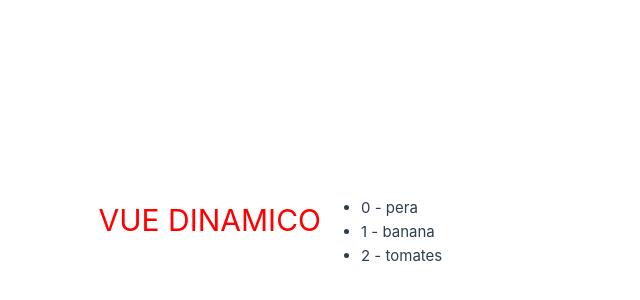
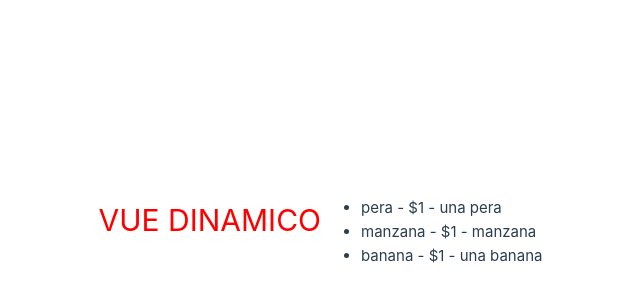
Before and after one commit to EderNieves01/toPracticVue, a Vue app: page / in a window 1280 px wide. Shown: the part 168-468 px from the top of the page, without its empty margins (319-959 px from the left). Built offline with nearby package versions, Linux system fonts and the light colour scheme.

Commit message:
v-for_arrObj

```diff
--- a/src/App.vue
+++ b/src/App.vue
@@ -11,7 +11,23 @@ entre medio pero si dentro de la misma etiqueta -->
 <script setup>
 
 const name = 'Vue dinamico';
-const arrayFrutas = ["pera", "banana", "tomates"];
+const arrayFrutas = [
+  {
+    name: "pera",
+    price: "$1",
+    description: "una pera"
+  },
+  {
+    name: "manzana",
+    price: "$1",
+    description: "manzana"
+  },
+  {
+    name: "banana",
+    price: "$1",
+    description: "una banana"
+  }
+];
 
 </script>
 
@@ -19,10 +35,8 @@ const arrayFrutas = ["pera", "banana", "tomates"];
 
   <h1>{{name.toUpperCase()}}</h1>
   <ul>
-    <li v-for="(frutas, index) in arrayFrutas" :key="index">
-
-      {{ index }} - {{ frutas }}
-
+    <li v-for="frutas in arrayFrutas" :key="frutas.name">
+   {{ frutas.name }} - {{ frutas.price }} - {{ frutas.description }}
     </li>
   </ul>
 
```
